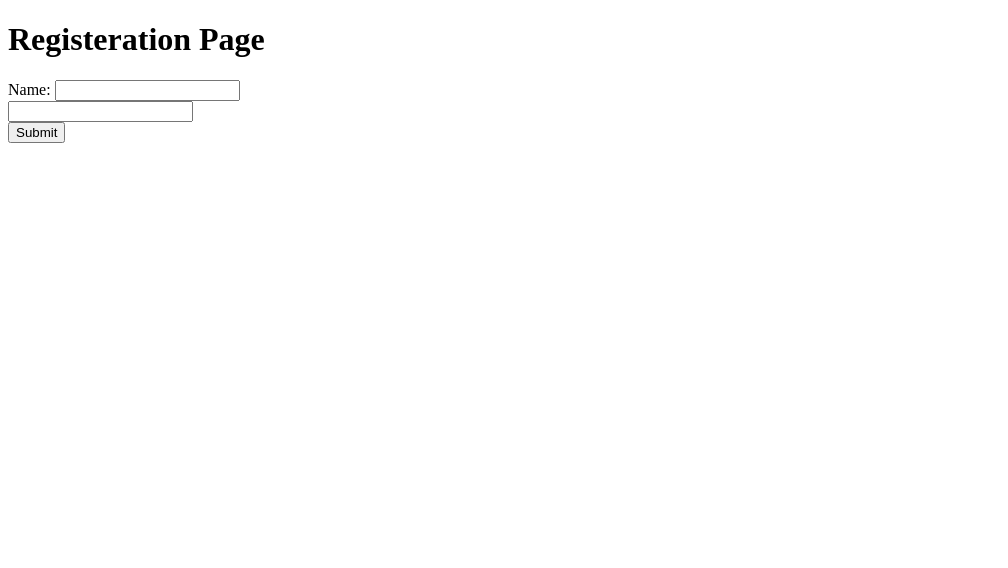
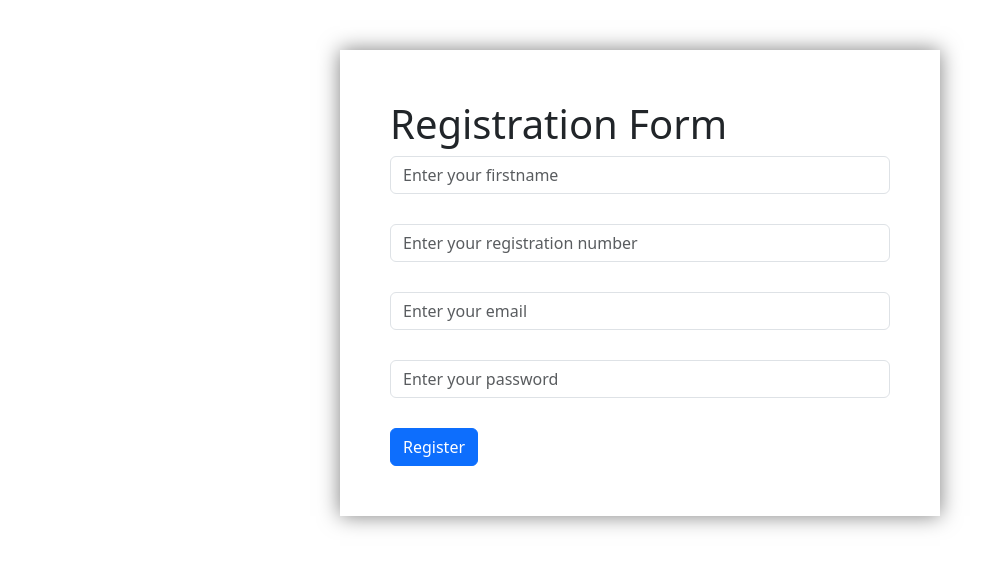
Before and after one commit to VictorIVM/GroupN, a Flask app: template templates/register.html in a window 1280 px wide. Shown: the top 568 px of the page, without its empty margins (0-1008 px from the left). Run offline with Flask 3, Linux system fonts and the light colour scheme; the template is opened without the code that fills it, so the values that code supplies are empty.

Commit message:
updated the main python home and register files

```diff
--- a/main.py
+++ b/main.py
@@ -16,7 +16,8 @@ mysql_connection = mysql.connector.connect(
 @app.route('/')
 def home():
     if 'email' in session:
-        return render_template('home.html', email=session['email'])
+        firstname = session.get('firstname')
+        return render_template('home.html', firstname=firstname)
     else:
         return render_template('home.html')
 
@@ -28,34 +29,45 @@ def login():
         password = request.form['password']
 
         cur = mysql_connection.cursor()
-        cur.execute("SELECT email, password FROM voters WHERE email = %s", (email,))
+        cur.execute("SELECT firstname, password FROM voters WHERE email = %s", (email,))
         user = cur.fetchone()
         cur.close()
 
         if user and password == user[1]:
-            session['email'] = user[0]
+            session['email'] = email
+            session['firstname'] = user[0]  # Storing the first name in session
             return redirect(url_for('home'))
         else:
             return render_template("login.html", error='Invalid username or password')
 
     return render_template('login.html')
-@app.route('/register',methods=['get','post'])
+
+@app.route('/register', methods=['GET', 'POST'])
 def register():
-    if request.method=='POST':
-        first_name= request.form['name']
+    if request.method == 'POST':
+        firstname = request.form['firstname']
         email = request.form['email']
-        adm_no=request.form['admno']
+        registration = request.form['registration']
         password = request.form['password']
 
         cur = mysql_connection.cursor()
-        cur.execute("INSERT into voters (firstname, email,admno password) values ('(first_name)', '(email)', "
-                    "'(admno)','(password)' )")
+        query = "INSERT INTO voters (`firstname`, email, registration, password) VALUES (%(first_name)s, %(email)s, %(registration)s, %(password)s)"
+        data = {
+            'first_name': firstname,
+            'email': email,
+            'registration': registration,
+            'password': password
+        }
+        cur.execute(query, data)
+        mysql_connection.commit()
         cur.close()
+        return redirect(url_for('login'))
 
-        return render_template(url_for('loginz'))
-
-    return render_template('registet')
-
+    return render_template('register.html')
+@app.route('/logout')
+def logout():
+    session.clear()
+    return render_template('home.html')
 
 
 
--- a/templates/register.html
+++ b/templates/register.html
@@ -4,20 +4,48 @@
     <meta charset="UTF-8">
     <meta http-equiv="X-UA-Compatible" content="IE=edge">
     <meta name="viewport" content="width=device-width, initial-scale=1.0">
-    <title>Registration</title>
+    <link href="https://cdn.jsdelivr.net/npm/bootstrap@5.3.3/dist/css/bootstrap.min.css" rel="stylesheet" integrity="sha384-QWTKZyjpPEjISv5WaRU9OFeRpok6YctnYmDr5pNlyT2bRjXh0JMhjY6hW+ALEwIH" crossorigin="anonymous">
+<script src="https://cdn.jsdelivr.net/npm/bootstrap@5.3.3/dist/js/bootstrap.bundle.min.js" integrity="sha384-YvpcrYf0tY3lHB60NNkmXc5s9fDVZLESaAA55NDzOxhy9GkcIdslK1eN7N6jIeHz" crossorigin="anonymous"></script>
+    <style>
+body {
+    padding: 50px;
+}
+
+.container {
+    max-width: 600px;
+    margin: 0 auto;
+    box-shadow: 0 0 20px 0 rgba(0, 0, 0, 0.5); /* Updated box-shadow */
+    padding: 50px;
+}
+ .form-group {
+    margin-bottom: 30px;
+}
+   </style>
+  </head>
+
+    <title>Login Page</title>
 </head>
 <body>
-    <h1>Registeration Page</h1>
+<div class="container">
+    <h1>Registration Form</h1>
 <form method="post" action="/register">
-    <div class="form-group">Name:
-        <input class="form-control" type="text" name="name" id="name">
-    </div>
+     <div class="form-group">
+         <input type="text" name="firstname" class="form-control" placeholder="Enter your firstname" required>
+     </div>
     <div class="form-group">
-        <input class="form-control" type="email" name="email" id="email">
+         <input type="number" name="registration" class="form-control" placeholder="Enter your registration number" required>
+     </div>
+    <div class="form-group">
+         <input type="email" name="email" class="form-control" placeholder="Enter your email" required>
+     </div>
+    <div class="form-group">
+        <input class="form-control" type="password" name="password" id="password" placeholder="Enter your password" required>
     </div>
     <div class="form-btn">
-        <input type="submit" class="btn btn-primary">
+       <input class="btn btn-primary" type="submit" value="Register">
     </div>
 </form>
+<script src="https://cdn.jsdelivr.net/npm/bootstrap@5.3.3/dist/js/bootstrap.bundle.min.js" integrity="sha384-YvpcrYf0tY3lHB60NNkmXc5s9fDVZLESaAA55NDzOxhy9GkcIdslK1eN7N6jIeHz" crossorigin="anonymous"></script>
+</div>
 </body>
 </html>
```
Also changed, not shown: templates/home.html (+6 -6 lines).
